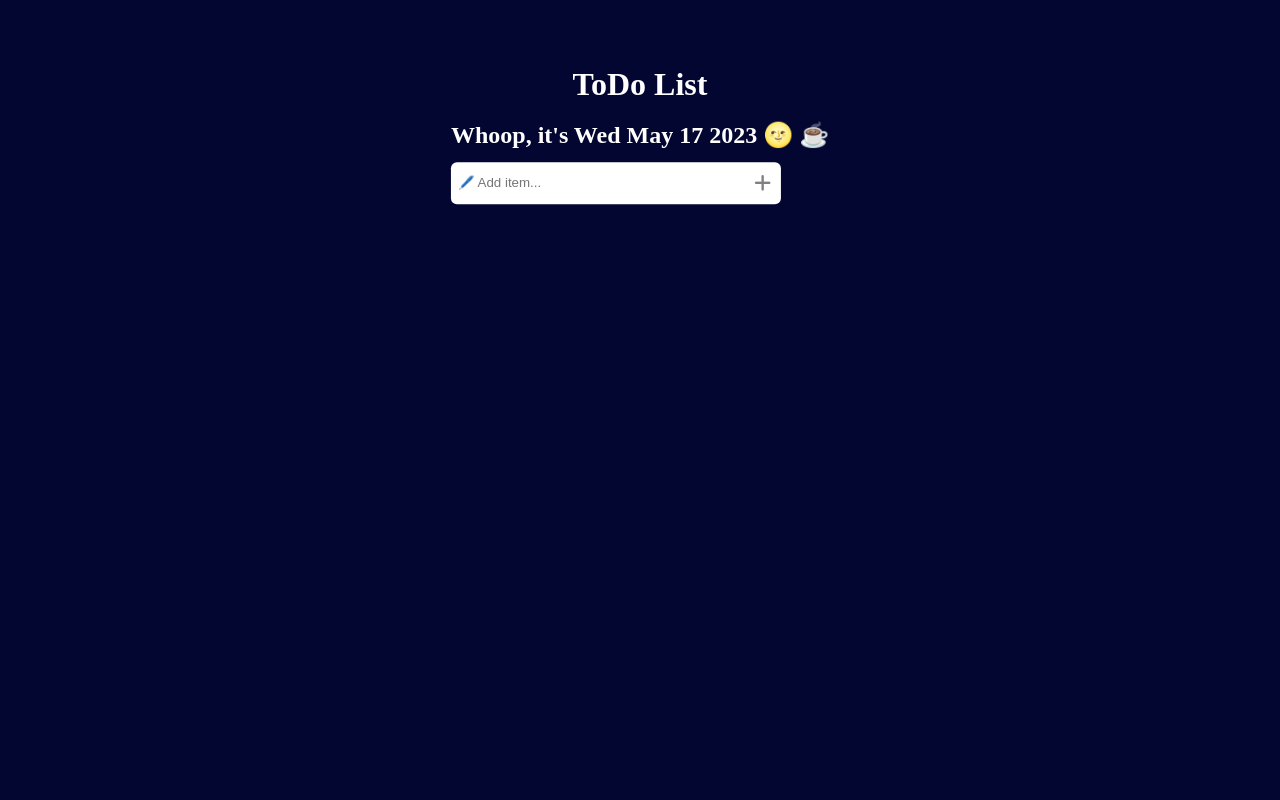
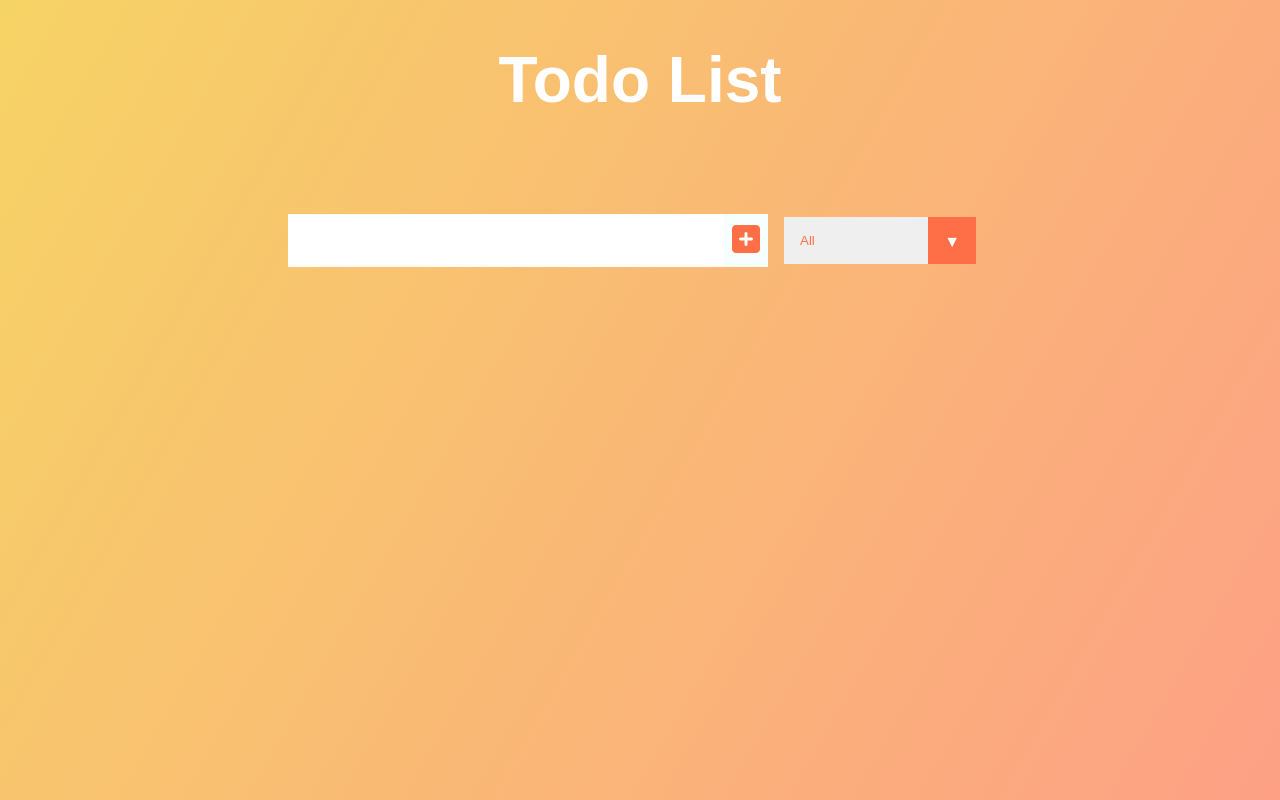
Before and after one commit to Mohammedrisvanvm/to-do-list-react, a React (Create React App) app: page / in a window 1280 px wide. Built offline with nearby package versions, Linux system fonts and the light colour scheme.

Commit message:
todo completed without validation

```diff
--- a/src/App.js
+++ /dev/null
@@ -1,91 +0,0 @@
-import React from "react";
-import "./index";
-import { useState } from "react";
-function App() {
-  const [toDos, setToDos] = useState([]);
-  const [toDo, setToDo] = useState("");
-  const deleteHandler=(id)=>{
-
-     setToDos(toDos.filter(el=>el.id !== id ))
-
-
-  }
-  const completedToDo=(id)=>{
-
-
-  }
-  const date =new Date()
-
-
-  return (
-    <div className="app">
-      <div className="mainHeading">
-        <h1>ToDo List</h1>
-      </div>
-      <div className="subHeading">
-        <br />
-        <h2>Whoop, it's {date.toDateString()} 🌝 ☕ </h2>
-      </div>
-      <div className="input">
-        <input
-          value={toDo}
-          onChange={(e) => setToDo(e.target.value)}
-          type="text"
-          placeholder="🖊️ Add item..."
-        />
-        <i
-          onClick={() =>{
-
-            setToDos([...toDos, { id: Date.now(), text: toDo, status: false, completed:false }])
-
-          }
-          }
-          className="fas fa-plus"
-        ></i>
-      </div>
-      <div className="todos">
-        {toDos.map((value) => {
-          return (
-            <div className="todo">
-              <div className="left">
-                <input
-                  onChange={(e) => {
-                    setToDos(
-                      toDos.filter((value2) => {
-                        if (value2.id === value.id) {
-                          value2.status = e.target.checked;
-                        }
-                        return value2;
-                      })
-                    );
-                  }}
-                  type="checkbox"
-                  name=""
-                  value={value.status}
-                  id=""
-                />
-                <p>{value.text}</p>
-              </div>
-              <div className="right">
-                <i onClick={()=>completedToDo(value.id)} className="fa-sharp fa-solid fa-circle-check fa-primary"></i>
-                <i onClick={()=>deleteHandler(value.id)} className="fas fa-trash ms-3"></i>
-              </div>
-            </div>
-          );
-        })}
-        {toDos.map((obj) => {
-          if (obj.status) {
-            return (
-              <div>
-                <h1>{obj.text}</h1>
-              </div>
-            );
-          }
-          return null;
-        })}
-      </div>
-    </div>
-  );
-}
-
-export default App;
--- /dev/null
+++ b/src/App.jsx
@@ -0,0 +1,48 @@
+import { useState, useEffect } from "react";
+import "./style.css";
+
+import Form from "./components/form";
+import ToDoList from "./components/ToDoList";
+import Header from "./components/Header";
+
+
+function App() {
+  const [input, setInput] = useState("");
+  const [toDo, setToDo] = useState([]);
+  const [filter, setFilter] = useState("All");
+  const [filteredToDos, setFilteredToDos] = useState([]);
+  useEffect(() => {
+    filterValues();
+  }, [toDo,filter]);
+
+  const filterValues = () => {
+    switch (filter) {
+      case "completed":
+        setFilteredToDos(toDo.filter((item) => item.record === true));
+        break;
+      case "uncompleted":
+        setFilteredToDos(toDo.filter((item) => item.record === false));
+        break;
+      default:
+        setFilteredToDos(toDo);
+        break;
+    }
+  };
+
+  return (
+    <>
+      <Header/>
+      <Form
+        toDo={toDo}
+        setToDo={setToDo}
+        input={input}
+        setInput={setInput}
+        filter={filter}
+        setFilter={setFilter}
+      />
+      <ToDoList toDo={toDo} setToDo={setToDo} filteredToDos={filteredToDos} />
+    </>
+  );
+}
+
+export default App;
--- a/src/components/Header.jsx
+++ b/src/components/Header.jsx
@@ -2,9 +2,9 @@ import React from 'react'
 
 function Header() {
   return (
-    <div>
-      To Do List
-    </div>
+    <header>
+        <h1>Todo List</h1>
+      </header>
   )
 }
 
--- a/src/index.css
+++ /dev/null
@@ -1,87 +0,0 @@
-* {
-  margin: 0;
-  padding: 0;
-}
-
-body {
-  background-color: #020631;
-}
-
-.app {
-  position: absolute;
-  top: 10%;
-  left: 50%;
-  transform: translate(-50%, -10%);
-}
-
-.app .mainHeading h1 {
-  text-align: center;
-}
-
-.app h1,
-h2 {
-  color: white;
-}
-
-.app .input {
-  display: flex;
-  justify-content: center;
-  align-items: center;
-}
-
-.app .input {
-  margin-top: 0.8em;
-  width: 20em;
-  height: 2em;
-  background-color: white;
-  display: flex;
-  justify-content: space-between;
-  align-items: center;
-  border-radius: 6px;
-  padding: 5px;
-}
-
-.app .input input {
-  width: 100%;
-  height: 1.6em;
-  border-color: transparent;
-  outline-color: transparent;
-}
-
-.app i {
-  cursor: pointer;
-  font-size: larger;
-  font-weight: 900;
-  color: grey;
-  margin-right: 5px;
-}
-.app .todos {
-  display: flex;
-  justify-content: center;
-  align-items: center;
-  flex-direction: column;
-}
-.app .todos .todo {
-  margin-top: 0.8em;
-  width: 20em;
-  height: 2em;
-  background-color: white;
-  display: flex;
-  justify-content: space-between;
-  align-items: center;
-  border-radius: 6px;
-  padding: 5px;
-}
-.app .todos .todo .left {
-  display: flex;
-  justify-content: flex-start;
-  align-items: center;
-}
-
-.app .todos .todo .left p {
-  margin-left: 3px;
-  font-size: medium;
-  font-weight: 700;
-  font-style: normal;
-  color: grey;
-}
--- a/src/index.js
+++ b/src/index.js
@@ -1,6 +1,6 @@
 import React from 'react';
 import ReactDOM from 'react-dom/client';
-import './index.css';
+
 import App from './App';
 
 
--- /dev/null
+++ b/src/style.css
@@ -0,0 +1,133 @@
+* {
+  margin: 0;
+  padding: 0;
+  box-sizing: border-box;
+}
+body {
+  background-image: linear-gradient(120deg, #f6d365 0%, #fda085 100%);
+  color: white;
+  font-family: "Poppins", sans-serif;
+  min-height: 100vh;
+}
+header {
+  font-size: 2rem;
+}
+
+header,
+form {
+  min-height: 20vh;
+  display: flex;
+  justify-content: center;
+  align-items: center;
+}
+form input,
+form button {
+  padding: 0.5rem;
+  font-size: 2rem;
+  border: none;
+  background: white;
+}
+form button {
+  color: #ff6f47;
+  background: #f7fffe;
+  cursor: pointer;
+  transition: all 0.3s ease;
+}
+form button:hover {
+  background: #ff6f47;
+  color: white;
+}
+.todo-container {
+  display: flex;
+  justify-content: center;
+  align-items: center;
+}
+
+.todo-list {
+  min-width: 30%;
+  list-style: none;
+}
+
+.todo {
+  margin: 0.5rem;
+  background: white;
+  font-size: 1.5rem;
+  color: black;
+  display: flex;
+  justify-content: space-between;
+  align-items: center;
+  transition: all 1s ease;
+}
+.filter-todo {
+  padding: 1rem;
+}
+.todo li {
+  flex: 1;
+}
+
+.trash-btn,
+.complete-btn {
+  background: #ff6f47;
+  color: white;
+  border: none;
+  padding: 1rem;
+  cursor: pointer;
+  font-size: 1rem;
+}
+.complete-btn {
+  background: rgb(11, 212, 162);
+}
+.todo-item {
+  padding: 0rem 0.5rem;
+}
+
+.fa-trash,
+.fa-check {
+  pointer-events: none;
+}
+
+.fall {
+  transform: translateY(10rem) rotateZ(20deg);
+  opacity: 0;
+}
+
+.completed {
+  text-decoration: line-through;
+  opacity: 0.5;
+}
+
+/*CUSTOM SELECTOR */
+select {
+  -webkit-appearance: none;
+  -moz-appearance: none;
+  -ms-appearance: none;
+  appearance: none;
+  outline: 0;
+  box-shadow: none;
+  border: 0 !important;
+  background-image: none;
+}
+
+/* Custom Select */
+.select {
+  margin: 1rem;
+  position: relative;
+  overflow: hidden;
+}
+select {
+  color: #ff6f47;
+  font-family: "Poppins", sans-serif;
+  cursor: pointer;
+  width: 12rem;
+}
+/* Arrow */
+.select::after {
+  content: "\25BC";
+  position: absolute;
+  top: 0;
+  right: 0;
+  padding: 1rem;
+  background: #ff6f47;
+  cursor: pointer;
+  pointer-events: none;
+}
```
